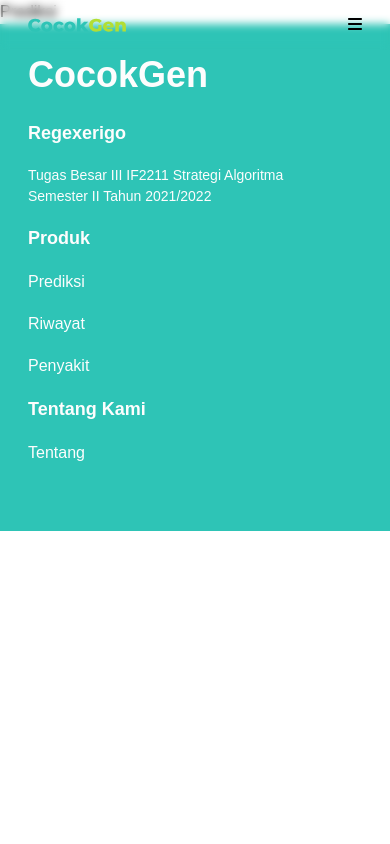
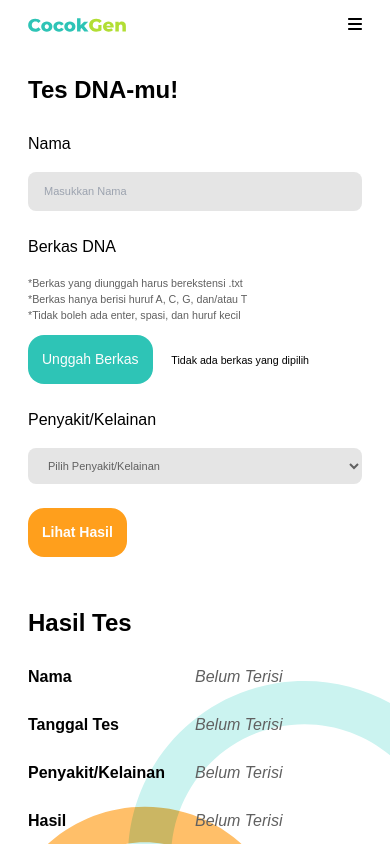
Before and after one commit to KorbanFidas2A/Tubes3_13520007, a React (Vite) app in the folder src/client/: page /Prediksi in a window 390 px wide. Shown: the top 844 px of the page. Built offline with nearby package versions, Linux system fonts and the light colour scheme.

Commit message:
add Prediksi page (static)

```diff
--- a/src/client/package.json
+++ b/src/client/package.json
@@ -3,7 +3,7 @@
   "private": true,
   "version": "0.0.0",
   "scripts": {
-    "dev": "vite",
+    "dev": "vite --host",
     "build": "vite build",
     "preview": "vite preview"
   },
@@ -27,7 +27,7 @@
     "autoprefixer": "^10.4.4",
     "postcss": "^8.4.12",
     "prettier": "^2.6.2",
-    "prettier-plugin-tailwindcss": "^0.1.8",
+    "prettier-plugin-tailwindcss": "^0.1.10",
     "tailwindcss": "^3.0.24",
     "vite": "^2.9.2"
   }
--- a/src/client/src/components/Navbar.jsx
+++ b/src/client/src/components/Navbar.jsx
@@ -10,7 +10,7 @@ const Navbar = () => {
 
   return (
     <>
-      <nav className="fixed flex w-full flex-wrap items-center justify-between py-[0.8rem] px-[1.75rem] backdrop-blur-sm lg:py-[1.125rem] lg:px-[9.75rem] z-10">
+      <nav className="fixed z-10 flex w-full flex-wrap items-center justify-between py-[0.8rem] px-[1.75rem] backdrop-blur-sm lg:py-[1.125rem] lg:px-[9.75rem]">
         <div className="container flex flex-wrap items-center justify-between">
           <div className="flex w-full items-center justify-between lg:block lg:w-auto lg:justify-start">
             {/* LOGO */}
--- a/src/client/src/components/ProfileCard.jsx
+++ b/src/client/src/components/ProfileCard.jsx
@@ -1,15 +1,21 @@
-import React from 'react'
+import React from "react";
 
-const ProfileCard = ({image, nim, nama}) => {
+const ProfileCard = ({ image, nim, nama }) => {
   return (
-    <div className='w-[12rem] lg:w-[17.5rem] drop-shadow-lg flex flex-col'>
-        <img src={image} alt="Nadia Mareta Putri Leiden" className='rounded-t-[1rem]' />
-        <div className='pb-[2.5rem] lg:pb-[3.5rem] px-[1.125rem] lg:px-[1.5rem] pt-[1.125rem] lg:pt-[1.5rem] bg-white rounded-b-[1rem] flex-1'>
-        <p className='text-[0.7rem] lg:text-[1rem] text-darkgrey mb-[0.375rem]'>{ nim }</p>
-        <h3 className='text-[1.125rem] lg:text-[1.5rem] font-medium'>{ nama }</h3>
-        </div>
+    <div className="flex w-[12rem] flex-col drop-shadow-lg lg:w-[17.5rem]">
+      <img
+        src={image}
+        alt="Nadia Mareta Putri Leiden"
+        className="rounded-t-[1rem]"
+      />
+      <div className="flex-1 rounded-b-[1rem] bg-white px-[1.125rem] pb-[2.5rem] pt-[1.125rem] lg:px-[1.5rem] lg:pb-[3.5rem] lg:pt-[1.5rem]">
+        <p className="mb-[0.375rem] text-[0.7rem] text-darkgrey lg:text-[1rem]">
+          {nim}
+        </p>
+        <h3 className="text-[1.125rem] font-medium lg:text-[1.5rem]">{nama}</h3>
+      </div>
     </div>
-  )
-}
+  );
+};
 
-export default ProfileCard
+export default ProfileCard;
--- a/src/client/src/pages/Penyakit.jsx
+++ b/src/client/src/pages/Penyakit.jsx
@@ -2,7 +2,13 @@ import React from 'react'
 
 const Penyakit = () => {
   return (
-    <div>Penyakit</div>
+    <div className="flex flex-col lg:flex-row px-[1.75rem] pt-[4.5rem] pb-[3rem] lg:px-[9.75rem] lg:pt-[10rem] lg:pb-[8.5rem]">
+      <div>
+        <h1 className="mb-[1.5rem] text-[1.5rem] font-extrabold lg:mb-[3rem] lg:text[2.25rem]">
+          Tambahkan Jenis Penyakit/Kelainan
+        </h1>
+      </div>
+    </div>
   )
 }
 
--- a/src/client/src/pages/Prediksi.jsx
+++ b/src/client/src/pages/Prediksi.jsx
@@ -1,9 +1,144 @@
-import React from 'react'
+import React, { useState } from "react";
+import { Button } from "../components";
+import { images } from "../constants";
 
 const Prediksi = () => {
+  const listPenyakit = [
+    "Pilih Penyakit/Kelainan",
+    "Kebotakan",
+    "Autisme",
+    "Down Syndrome",
+  ];
+
+  const [name, setName] = useState("Belum Terisi");
+  const [penyakit, setPenyakit] = useState(listPenyakit[0]);
+  const today = new Date();
+  const date =
+    String(today.getDate()).padStart(2, "0") +
+    "-" +
+    String(today.getMonth() + 1).padStart(2, "0") +
+    "-" +
+    today.getFullYear();
+
   return (
-    <div>Prediksi</div>
-  )
-}
+    <div className="relative flex flex-col px-[1.75rem] pt-[4.5rem] pb-[3rem] lg:flex-row lg:px-[9.75rem] lg:pt-[10rem] lg:pb-[8.5rem]">
+      <div className="mb-[3rem] basis-5/12 lg:mr-[7.5rem] lg:mb-[8.5rem]">
+        {/* FORM */}
+        <h1 className="mb-[1.5rem] text-[1.5rem] font-extrabold lg:mb-[3rem] lg:text-[2.25rem]">
+          Tes DNA-mu!
+        </h1>
+        <form>
 
-export default Prediksi
+          {/* NAME */}
+          <div className="mb-[1.5rem] lg:mb-[3rem]">
+            <p className="mb-[1rem] text-[1rem] font-medium lg:mb-[1.5rem] lg:text-[1.5rem]">
+              Nama
+            </p>
+            <input
+              type="text"
+              name="nama"
+              placeholder="Masukkan Nama"
+              className="w-full rounded-[0.5rem] bg-lightgrey px-[1rem] py-[0.688rem] text-[0.688rem] text-darkgrey lg:px-[1.5rem] lg:py-[1rem] lg:text-[1rem]"
+              onChange={(e) => setName(e.target.value)}
+            />
+          </div>
+
+          {/* FILE DNA */}
+          <div className="mb-[1.5rem] lg:mb-[3rem]">
+            <p className="mb-[1rem] text-[1rem] font-medium lg:mb-[1.5rem] lg:text-[1.5rem]">
+              Berkas DNA
+            </p>
+            <div className="mb-[0.75rem] text-[0.668rem] font-medium text-darkgrey lg:mb-[1.125rem] lg:text-[1rem]">
+              <p>*Berkas yang diunggah harus berekstensi .txt</p>
+              <p>*Berkas hanya berisi huruf A, C, G, dan/atau T</p>
+              <p>*Tidak boleh ada enter, spasi, dan huruf kecil</p>
+            </div>
+            <p className="text-[0.667rem] font-medium lg:text-[1rem]">
+              <Button
+                className={`mr-[1rem] bg-turquoise p-[0.6rem] text-[0.667rem] font-medium hover:bg-orange lg:mr-[1.5rem] lg:p-[1rem] lg:text-[1rem]`}
+              >
+                Unggah Berkas
+              </Button>{" "}
+              Tidak ada berkas yang dipilih
+            </p>
+          </div>
+
+          {/* PENYAKIT/KELAINAN */}
+          <div className="mb-[1.5rem] lg:mb-[3rem]">
+            <p className="mb-[1rem] text-[1rem] font-medium lg:mb-[1.5rem] lg:text-[1.5rem]">
+              Penyakit/Kelainan
+            </p>
+            <select
+              name="penyakit"
+              className="w-full rounded-[0.5rem] bg-lightgrey px-[1rem] py-[0.688rem] text-[0.688rem] text-darkgrey lg:px-[1.5rem] lg:py-[1rem] lg:text-[1rem]"
+              onChange={(e) => setPenyakit(e.target.value)}
+            >
+              {listPenyakit.map((item, index) => (
+                <option
+                  key={index}
+                  value={item}
+                  className={index === 0 ? "disabled hidden" : ""}
+                >
+                  {item}
+                </option>
+              ))}
+            </select>
+          </div>
+
+          <Button>Lihat Hasil</Button>
+        </form>
+      </div>
+
+      {/* HASIL */}
+      <div className="mb-[3rem] basis-6/12">
+        <h1 className="mb-[1.5rem] text-[1.5rem] font-extrabold lg:mb-[3rem] lg:text-[2.25rem]">
+          Hasil Tes
+        </h1>
+        <div className="flex flex-col gap-[1.5rem] lg:gap-[2.25rem]">
+          <div className="flex flex-1 flex-row">
+            <p className="basis-1/2 text-[1rem] font-semibold lg:text-[1.5rem]">
+              Nama
+            </p>
+            <p className="basis-1/2 text-[1rem] text-darkgrey lg:text-[1.5rem]">
+              <i>{name === "" ? "Belum Terisi" : name}</i>
+            </p>
+          </div>
+          <div className="flex flex-1 flex-row">
+            <p className="basis-1/2 text-[1rem] font-semibold lg:text-[1.5rem]">
+              Tanggal Tes
+            </p>
+            <p className="basis-1/2 text-[1rem] text-darkgrey lg:text-[1.5rem]">
+              <i>
+                {name === "" || name === "Belum Terisi" ? "Belum Terisi" : date}
+              </i>
+            </p>
+          </div>
+          <div className="flex flex-1 flex-row">
+            <p className="basis-1/2 text-[1rem] font-semibold lg:text-[1.5rem]">
+              Penyakit/Kelainan
+            </p>
+            <p className="basis-1/2 text-[1rem] text-darkgrey lg:text-[1.5rem]">
+              <i>{penyakit === listPenyakit[0] ? "Belum Terisi" : penyakit}</i>
+            </p>
+          </div>
+          <div className="flex flex-1 flex-row">
+            <p className="basis-1/2 text-[1rem] font-semibold lg:text-[1.5rem]">
+              Hasil
+            </p>
+            <p className="basis-1/2 text-[1rem] text-darkgrey lg:text-[1.5rem]">
+              <i>Belum Terisi</i>
+            </p>
+          </div>
+        </div>
+      </div>
+
+      <img
+        src={images.TwoCircle}
+        alt=""
+        className="absolute right-0 bottom-0 -z-10"
+      />
+    </div>
+  );
+};
+
+export default Prediksi;
--- a/src/client/src/pages/Riwayat.jsx
+++ b/src/client/src/pages/Riwayat.jsx
@@ -2,7 +2,13 @@ import React from 'react'
 
 const Riwayat = () => {
   return (
-    <div>Riwayat</div>
+    <div className="flex flex-col lg:flex-row px-[1.75rem] pt-[4.5rem] pb-[3rem] lg:px-[9.75rem] lg:pt-[10rem] lg:pb-[8.5rem]">
+      <div>
+        <h1 className="mb-[1.5rem] text-[1.5rem] font-extrabold lg:mb-[3rem] lg:text[2.25rem]">
+          Cari Riwayat Tes
+        </h1>
+      </div>
+    </div>
   )
 }
 
```
Also changed, not shown: src/client/src/pages/Tentang.jsx (+55 -35 lines), 1 other file (tests, documents, lock files or other folders).
